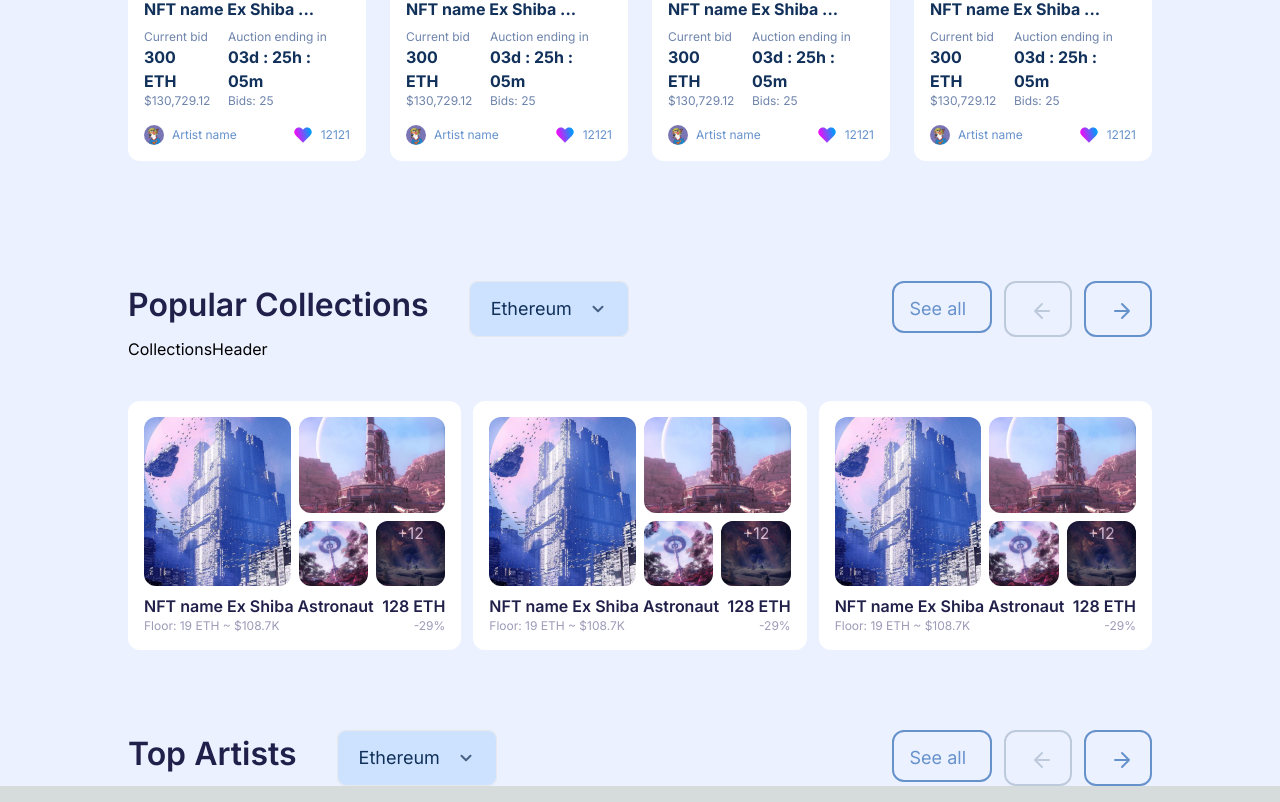
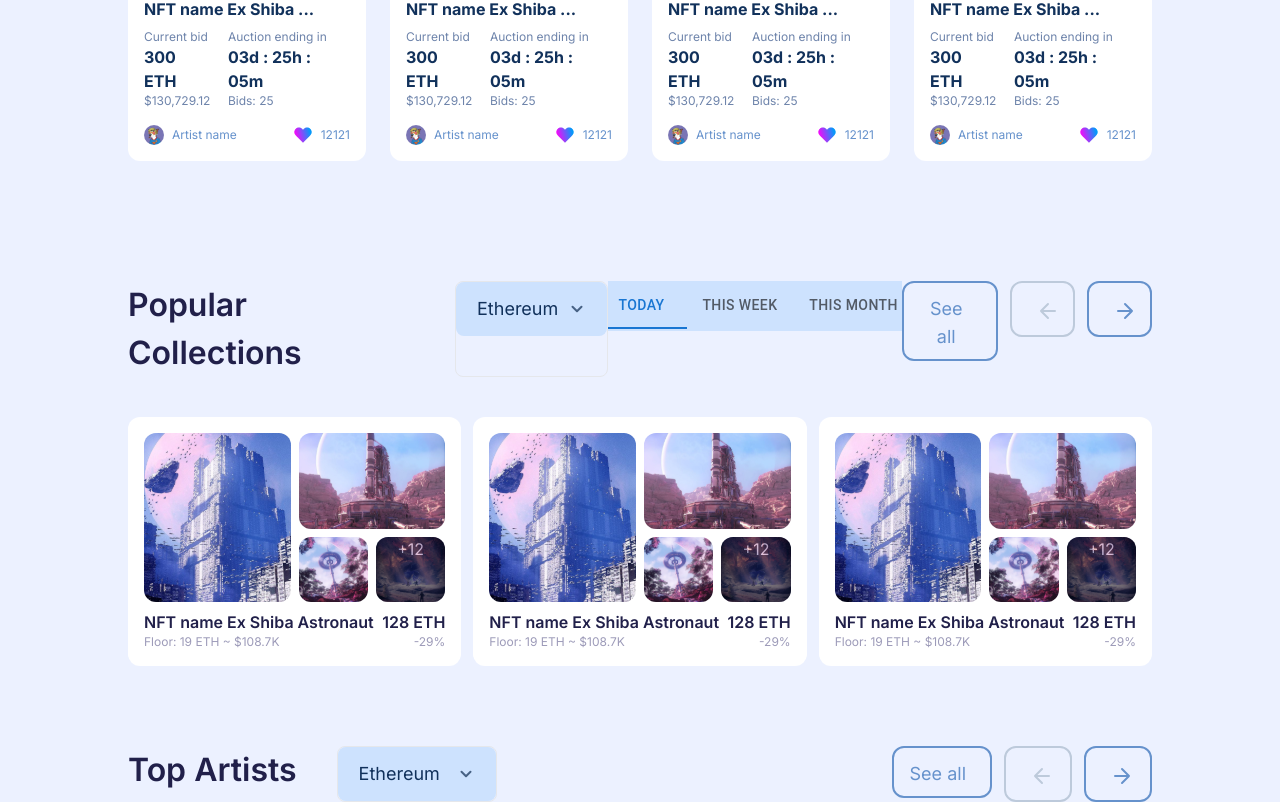
Before and after one commit to khadijafatima409/MY-NFT, a Next.js app: page / in a window 1280 px wide. Shown: the part 1122-1924 px from the top of the page. Built offline with nearby package versions, Linux system fonts and the light colour scheme.

Commit message:
pass props to collect header and tabs init

```diff
--- a/src/components/Collections.tsx
+++ b/src/components/Collections.tsx
@@ -9,8 +9,8 @@ import CollectionsHeader from "./CollectionsHeader";
 const Collections = () => {
   return (
     <div className="w-[80%] mx-auto ">
-      <CustomHeader title="Popular Collections" className="text-blue" />
-      <CollectionsHeader />
+      {/* <CustomHeader title="Popular Collections" className="text-blue" /> */}
+      <CollectionsHeader title="Popular Collections" className="text-blue" />
       <div className="max-w-full pt-10 pb-20 grid grid-cols-1 md:grid-cols-2 lg:grid-cols-3 gap-3">
         {COLLECTION_CARD.map((elrment) => {
           return (
--- a/src/components/CollectionsHeader.tsx
+++ b/src/components/CollectionsHeader.tsx
@@ -1,7 +1,46 @@
 import React from "react";
+import CustomButton from "./CustomButton";
+import CustomSelect from "./CustomSelect";
+import CustomTabs from "./CustomTabs";
+interface CustomHeaderProps {
+  title: string;
+  className: string;
+}
+const CollectionsHeader = ({ title, className }: CustomHeaderProps) => {
+  return (
+    <div>
+      <div className="flex  justify-between">
+        <div className="flex gap-10">
+          <h1 className={`text-[32px] font-semibold ${className} `}>{title}</h1>
+          <CustomSelect
+            defaultSelected="Ethereum"
+            items={["Ethereum", "Coin1", "Coin2"]}
+          />
+        </div>
+        <CustomTabs label1="Today" label2="This week" label3="This month" />
+        <div className=" flex gap-3">
+          <CustomButton
+            btnText="See all"
+            className="border-2 border-solid border-light-steel-blue py-2 px-4 rounded-[12px] bg-transparent text-light-steel-blue"
+            href="#seeall"
+          />
+          <CustomButton
+            btnIcon="/auctions/arrow-left.svg"
+            className="border-2 border-solid border-cyan-blue py-3 px-4 rounded-[12px] bg-transparent text-light-steel-blue "
+            btnText={""}
+            href="#left"
+          />
 
-const CollectionsHeader = () => {
-  return <div>CollectionsHeader</div>;
+          <CustomButton
+            btnIcon="/auctions/arrow-right.svg"
+            className="border-2 border-solid border-light-steel-blue py-3 px-4 rounded-[12px] bg-transparent text-light-steel-blue "
+            btnText={""}
+            href="#right"
+          />
+        </div>
+      </div>
+    </div>
+  );
 };
 
 export default CollectionsHeader;
--- a/src/components/CustomTabs.tsx
+++ b/src/components/CustomTabs.tsx
@@ -3,7 +3,7 @@ import React from "react";
 import Box from "@mui/material/Box";
 import Tabs from "@mui/material/Tabs";
 import Tab from "@mui/material/Tab";
-const CustomTabs = () => {
+const CustomTabs = ({ label1, label2, label3 }) => {
   const [value, setValue] = React.useState(0);
 
   const handleChange = (event: React.SyntheticEvent, newValue: number) => {
@@ -12,9 +12,9 @@ const CustomTabs = () => {
   return (
     <Box sx={{ height: "50px", width: "30%", bgcolor: "#CDE2FE" }}>
       <Tabs value={value} onChange={handleChange} centered>
-        <Tab label="Today" />
-        <Tab label="This Week" />
-        <Tab label="This Month" />
+        <Tab label={label1} />
+        <Tab label={label2} />
+        <Tab label={label3} />
       </Tabs>
     </Box>
   );
```
